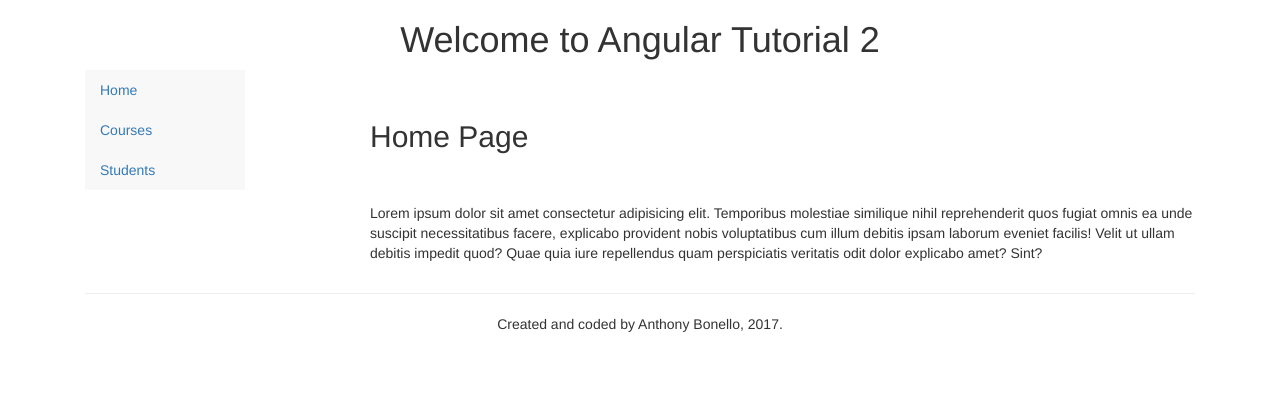
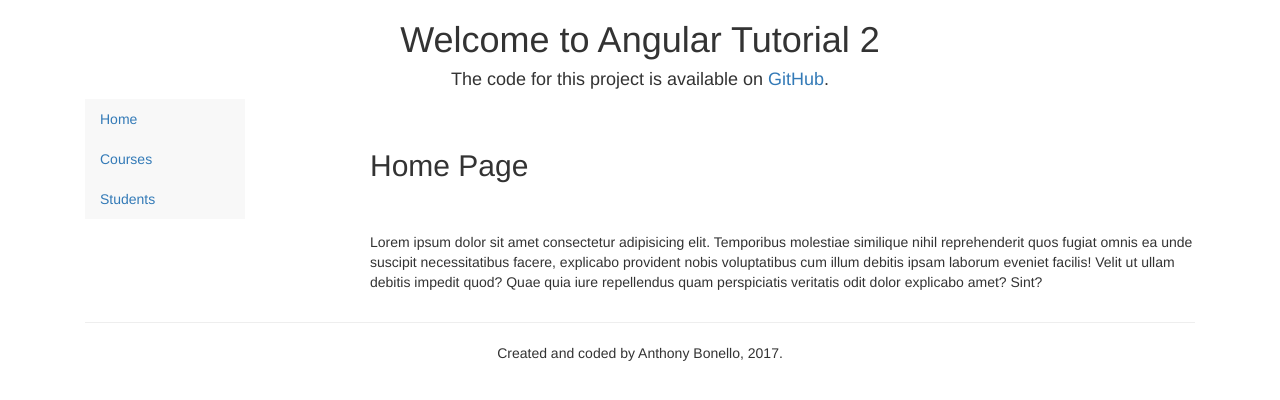
Before and after one commit to abonello/AngularTutorial2, a website: page index.html in a window 1280 px wide. Drawn offline with nearby package versions, Linux system fonts and the light colour scheme; some packages are replaced by stand-ins of ours.

Commit message:
Added link to code on github.

```diff
--- a/index.html
+++ b/index.html
@@ -16,6 +16,7 @@
     <header class="row">
         <div class="col-sm-12 text-center header">
             <div class="brand"><h1>Welcome to Angular Tutorial 2</h1></div>
+            <div><h4>The code for this project is available on <a href="https://github.com/abonello/AngularTutorial2">GitHub</a>.</h4></div>
         </div>
     </header>
 
```
